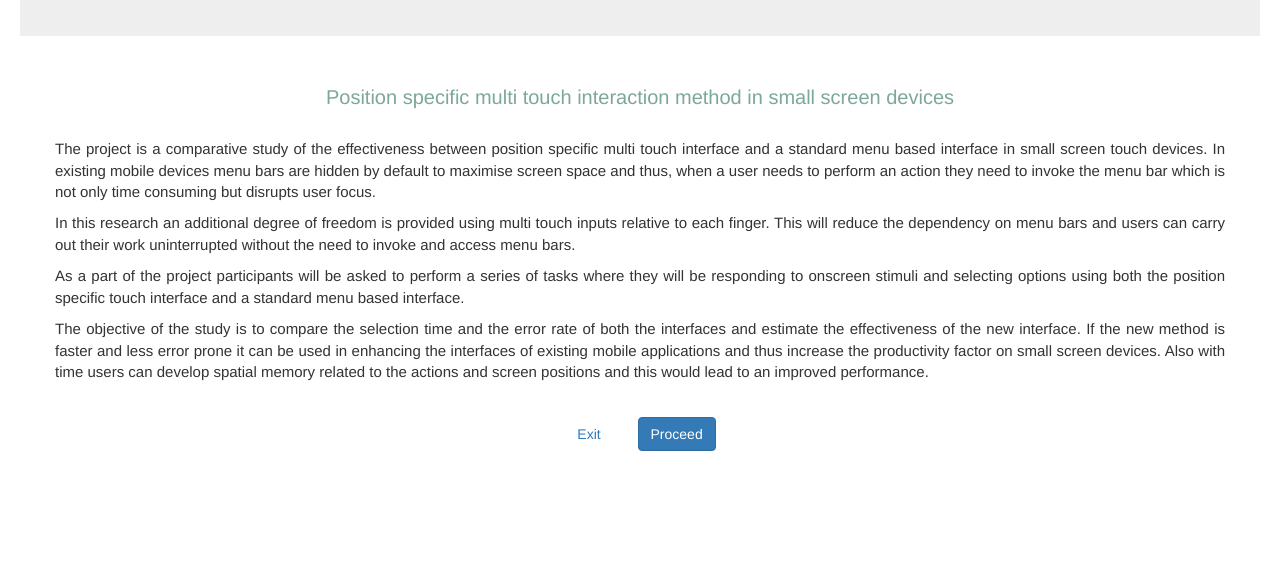
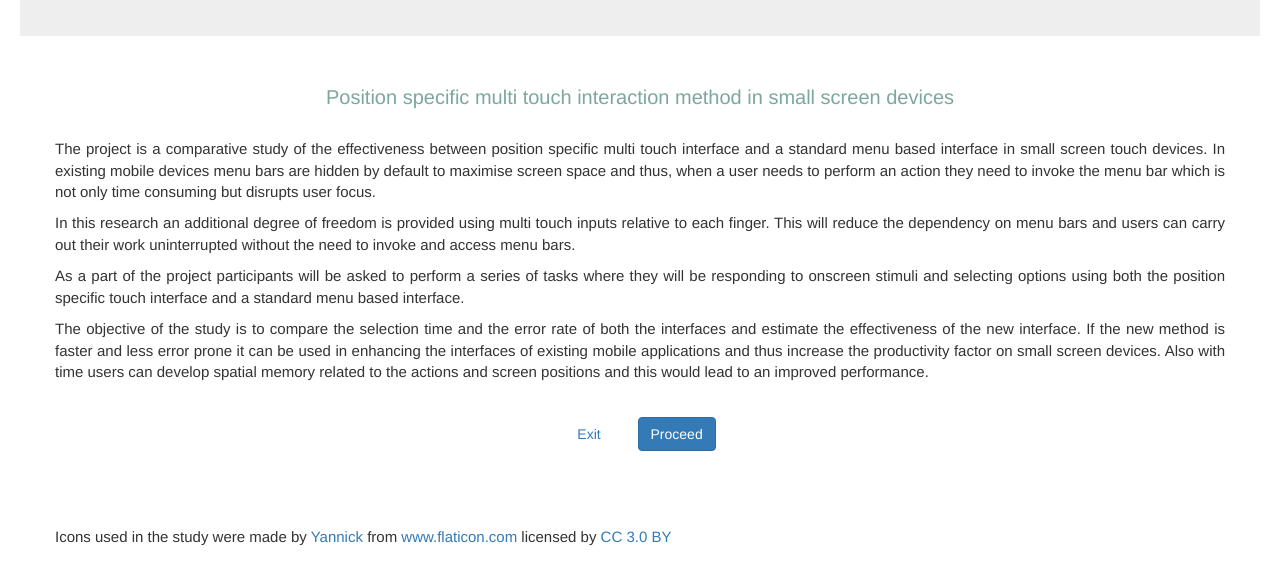
Before and after one commit to kiranbandi/HCI-MultiTouchStudy, a website with bundled scripts: page src/index.html in a window 1280 px wide. Shown: the part 145-730 px from the top of the page. Built offline with nearby package versions, Linux system fonts and the light colour scheme; files whose address does not match are found by name.

Commit message:
icon author contrib added

```diff
--- a/src/assets/style.css
+++ b/src/assets/style.css
@@ -435,3 +435,7 @@
     margin-left: 35px;
     font-weight: normal;
 }
+
+.screen-1 .intro-button {
+    margin-bottom: 75px;
+}
--- a/src/index.html
+++ b/src/index.html
@@ -50,6 +50,13 @@
                 <div class='col-xs-12 intro-button'>
                     <a type="button" href='https://www.google.com' class="btn back-button">Exit</a>
                     <button type="button" id='goto-screen-2' class="goto-button btn btn-primary">Proceed</button>
+                </div>
+                <div class='text-justify'>
+                    <p class='para-text'>Icons used in the study were made by
+                        <a href="https://www.flaticon.com/authors/yannick" title="Yannick">Yannick</a> from
+                        <a href="https://www.flaticon.com/" title="Flaticon">www.flaticon.com</a> licensed by
+                        <a href="http://creativecommons.org/licenses/by/3.0/" title="Creative Commons BY 3.0" target="_blank">CC 3.0 BY</a>
+                    </p>
                 </div>
             </div>
         </div>
```
